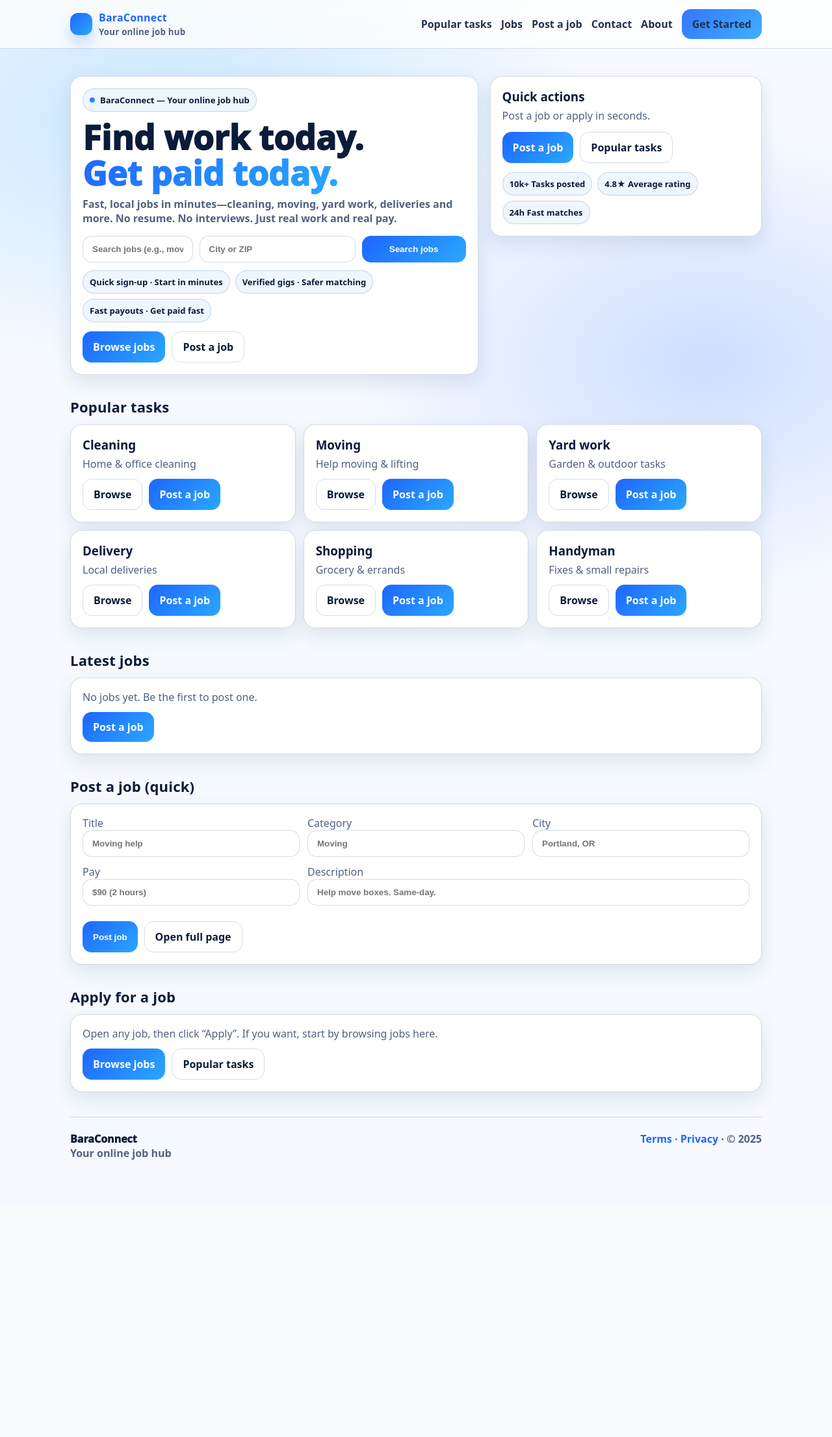
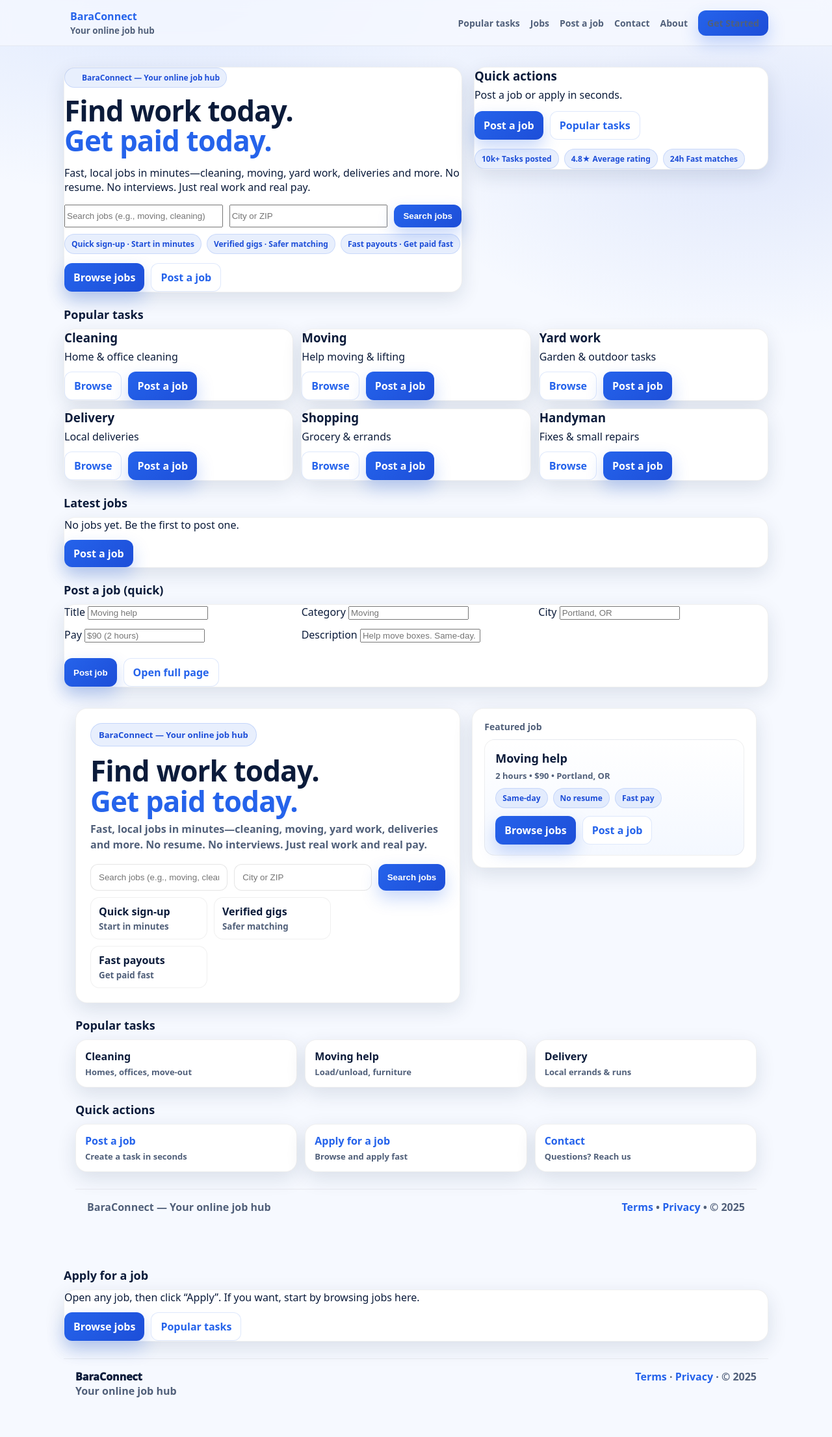
Before and after one commit to channo2025/Fastwork, a FastAPI app: page / in a window 1280 px wide. Shown: the whole page at 65% size. Before the commit the page ends 1785 px from the top, so only its background shows below. Run offline with FastAPI, Linux system fonts and the light colour scheme; some libraries are stand-ins or nearby versions.

Commit message:
Clean blue-white home design + popular tasks + post/apply sections

```diff
--- a/static/style.css
+++ b/static/style.css
@@ -1,213 +1,222 @@
 :root{
   --bg: #f6f9ff;
-  --panel: #ffffff;
-  --panel2: #eef6ff;
+  --card: #ffffff;
   --text: #0b1b3a;
-  --muted: #51617f;
-  --line: rgba(18, 60, 120, 0.18);
-
-  --blue1: #1e66ff;
-  --blue2: #2aa8ff;
-
-  --shadow: 0 12px 30px rgba(15, 40, 90, .10);
+  --muted: #51607a;
+  --blue: #2563eb;
+  --blue2:#1d4ed8;
+  --border: rgba(37,99,235,.15);
+  --shadow: 0 10px 30px rgba(13, 38, 76, .12);
   --radius: 18px;
+  --max: 1120px;
 }
 
-*{ box-sizing:border-box; }
-html, body{ margin:0; padding:0; font-family: ui-sans-serif, system-ui, -apple-system, Segoe UI, Roboto, Arial; }
-
+*{box-sizing:border-box}
 body{
-  background:
-    radial-gradient(1200px 700px at 20% 10%, rgba(42,168,255,.22), transparent 55%),
-    radial-gradient(900px 600px at 85% 30%, rgba(30,102,255,.18), transparent 60%),
-    var(--bg);
-  color: var(--text);
+  margin:0;
+  font-family: ui-sans-serif, system-ui, -apple-system, Segoe UI, Roboto, Arial;
+  color:var(--text);
+  background: radial-gradient(1200px 500px at 20% 0%, rgba(37,99,235,.10), transparent 60%),
+              radial-gradient(900px 500px at 90% 10%, rgba(29,78,216,.10), transparent 60%),
+              var(--bg);
 }
 
-a{ color: var(--blue1); text-decoration:none; }
-a:hover{ color: var(--blue2); text-decoration:underline; }
+a{color:var(--blue); text-decoration:none}
+a:hover{text-decoration:underline}
 
-.container{
-  max-width: 1100px;
-  margin: 0 auto;
-  padding: 24px 18px 60px;
-}
-
-/* NAV */
+/* Top nav */
 .nav{
   position: sticky;
-  top: 0;
-  z-index: 50;
-  background: rgba(255,255,255,.78);
-  border-bottom: 1px solid var(--line);
+  top:0;
+  z-index:50;
   backdrop-filter: blur(10px);
+  background: rgba(246,249,255,.75);
+  border-bottom:1px solid rgba(0,0,0,.06);
 }
 .nav-inner{
-  max-width:1100px;
+  max-width: var(--max);
   margin:0 auto;
-  padding: 14px 18px;
+  padding:14px 18px;
   display:flex;
   align-items:center;
   justify-content:space-between;
   gap:14px;
 }
 .brand{
-  display:flex;
+  display:flex; align-items:center; gap:10px;
+  font-weight:800;
+}
+.brand-dot{
+  width:34px; height:34px; border-radius:12px;
+  background: linear-gradient(135deg, var(--blue), #60a5fa);
+  box-shadow: 0 10px 25px rgba(37,99,235,.25);
+}
+.brand small{display:block; font-weight:600; color:var(--muted); margin-top:2px}
+
+.nav-links{
+  display:flex; gap:16px; flex-wrap:wrap;
   align-items:center;
-  gap:10px;
-  font-weight: 900;
-  letter-spacing: .2px;
+  color:var(--muted);
+  font-weight:700;
+  font-size:14px;
 }
-.logo-dot{
-  width: 34px; height: 34px; border-radius: 12px;
-  background: linear-gradient(135deg, var(--blue1), var(--blue2));
-  box-shadow: 0 12px 22px rgba(30,102,255,.25);
+.nav-links a{color:var(--muted)}
+.nav-links a:hover{color:var(--text); text-decoration:none}
+
+.btn{
+  display:inline-flex; align-items:center; justify-content:center;
+  padding:10px 14px;
+  border-radius:12px;
+  border:1px solid var(--border);
+  background: #fff;
+  font-weight:800;
 }
-.brand small{ display:block; color: var(--muted); font-weight:700; margin-top:2px; }
-.nav-links{
-  display:flex;
-  align-items:center;
-  gap:14px;
-  flex-wrap:wrap;
+.btn-primary{
+  background: linear-gradient(135deg, var(--blue), var(--blue2));
+  color:#fff;
+  border:none;
+  box-shadow: 0 12px 26px rgba(37,99,235,.25);
 }
-.nav-links a{
-  color: var(--text);
-  font-weight: 800;
-  opacity: .9;
-}
-.nav-links a:hover{ color: var(--blue1); opacity: 1; }
+.btn-primary:hover{filter:brightness(1.03); text-decoration:none}
 
-/* BUTTONS */
-.btn{
-  display:inline-flex;
-  align-items:center;
-  justify-content:center;
-  gap:10px;
-  padding: 12px 16px;
-  border-radius: 14px;
-  border: 1px solid var(--line);
-  background: var(--panel);
-  color: var(--text);
-  font-weight: 800;
-  cursor:pointer;
-  transition: transform .12s ease, box-shadow .12s ease, background .12s ease;
-}
-.btn:hover{ transform: translateY(-1px); box-shadow: 0 10px 20px rgba(15,40,90,.12); }
-.btn-primary{
-  border:none;
-  background: linear-gradient(135deg, var(--blue1), var(--blue2));
-  color:#fff;
-}
-.btn-ghost{
-  background: transparent;
-  border: 1px solid var(--line);
+/* Page container */
+.container{
+  max-width: var(--max);
+  margin: 0 auto;
+  padding: 22px 18px 44px;
 }
 
-/* CARDS */
+/* Cards */
 .card{
-  background: var(--panel);
-  border: 1px solid var(--line);
+  background: var(--card);
+  border:1px solid rgba(0,0,0,.06);
   border-radius: var(--radius);
   box-shadow: var(--shadow);
 }
-.card-pad{ padding: 18px; }
 
-.section-title{
-  margin: 34px 0 12px;
-  font-size: 22px;
-  font-weight: 900;
-  letter-spacing: .2px;
+/* HERO layout */
+.hero{
+  display:grid;
+  grid-template-columns: 1.15fr .85fr;
+  gap: 18px;
+  align-items: start;
+  margin-top: 10px;
+}
+.hero-left{padding:22px}
+.kicker{
+  display:inline-flex; gap:8px; align-items:center;
+  padding:8px 12px;
+  border-radius:999px;
+  background: rgba(37,99,235,.10);
+  border:1px solid rgba(37,99,235,.18);
+  color: var(--blue2);
+  font-weight:800;
+  font-size:13px;
+}
+h1{
+  margin:14px 0 8px;
+  font-size: 44px;
+  line-height: 1.05;
+  letter-spacing:-.02em;
+}
+h1 span{color:var(--blue)}
+.lead{
+  margin:0 0 18px;
+  color:var(--muted);
+  font-weight:600;
+  line-height:1.5;
 }
 
-.muted{ color: var(--muted); }
-
-/* HERO */
-.hero{
-  display:grid;
-  grid-template-columns: 1.2fr .8fr;
-  gap: 18px;
-  align-items: start;
-  margin-top: 18px;
-}
-@media(max-width: 900px){
-  .hero{ grid-template-columns: 1fr; }
-}
-
-.hero h1{
-  font-size: 52px;
-  line-height: 1.05;
-  margin: 0 0 10px;
-  font-weight: 1000;
-}
-.grad{
-  background: linear-gradient(135deg, var(--blue1), var(--blue2));
-  -webkit-background-clip: text;
-  background-clip: text;
-  color: transparent;
-}
-.hero p{ margin:0; color: var(--muted); font-weight:700; }
-
+/* search bar */
 .searchbar{
   display:grid;
-  grid-template-columns: 1fr 240px 160px;
-  gap: 10px;
-  margin-top: 16px;
+  grid-template-columns: 1fr 1fr auto;
+  gap:10px;
+  margin: 14px 0 10px;
 }
-@media(max-width: 900px){
-  .searchbar{ grid-template-columns: 1fr; }
+.input{
+  width:100%;
+  padding:12px 12px;
+  border-radius:12px;
+  border:1px solid rgba(0,0,0,.10);
+  outline:none;
+  background:#fff;
 }
+.input:focus{
+  border-color: rgba(37,99,235,.45);
+  box-shadow: 0 0 0 4px rgba(37,99,235,.12);
+}
+.badges{
+  display:flex; gap:10px; flex-wrap:wrap;
+  margin-top: 10px;
+}
+.badge{
+  padding:10px 12px;
+  border-radius:14px;
+  border:1px solid rgba(0,0,0,.06);
+  background:#fff;
+  font-weight:800;
+  color:var(--text);
+  min-width: 180px;
+}
+.badge small{display:block; color:var(--muted); font-weight:700; margin-top:3px}
 
-/* Inputs */
-input, textarea, select{
-  width: 100%;
-  padding: 12px 14px;
-  border-radius: 14px;
-  border: 1px solid var(--line);
-  background: #fff;
+/* right side preview card */
+.hero-right{padding:18px}
+.preview-title{font-weight:900; font-size:14px; color:var(--muted); margin-bottom:10px}
+.job-card{
+  padding:16px;
+  border-radius:16px;
+  border:1px solid rgba(0,0,0,.06);
+  background: linear-gradient(180deg, #ffffff, #f4f8ff);
+}
+.job-card h3{margin:0 0 6px; font-size:18px}
+.meta{color:var(--muted); font-weight:700; font-size:13px}
+.pills{display:flex; flex-wrap:wrap; gap:8px; margin-top:10px}
+.pill{
+  font-size:12px;
+  font-weight:800;
+  color: var(--blue2);
+  background: rgba(37,99,235,.10);
+  border:1px solid rgba(37,99,235,.16);
+  padding:6px 10px;
+  border-radius:999px;
+}
+.actions{display:flex; gap:10px; margin-top:12px}
+
+/* sections on home */
+.section-title{
+  margin: 22px 0 10px;
+  font-size: 18px;
+  font-weight: 900;
   color: var(--text);
-  outline: none;
-  font-weight: 700;
 }
-textarea{ min-height: 110px; resize: vertical; }
-input:focus, textarea:focus, select:focus{
-  border-color: rgba(30,102,255,.55);
-  box-shadow: 0 0 0 4px rgba(30,102,255,.12);
-}
-
-/* Pills */
-.pills{ display:flex; flex-wrap:wrap; gap:8px; margin-top:12px; }
-.pill{
-  background: var(--panel2);
-  border: 1px solid var(--line);
-  border-radius: 999px;
-  padding: 8px 10px;
-  font-weight: 800;
-  color: var(--text);
-  font-size: 13px;
-}
-
 .grid-3{
   display:grid;
   grid-template-columns: repeat(3, 1fr);
   gap: 12px;
 }
-@media(max-width: 900px){ .grid-3{ grid-template-columns: 1fr; } }
+.small-card{padding:14px}
+.small-card .t{font-weight:900}
+.small-card .d{color:var(--muted); font-weight:700; margin-top:4px; font-size:13px}
 
-.job-item h3{ margin:0 0 8px; font-size: 18px; }
-.job-meta{ color: var(--muted); font-weight: 800; font-size: 13px; margin-bottom: 8px; }
-.job-desc{ color: var(--muted); font-weight: 650; }
-
-.actions{ display:flex; gap:10px; flex-wrap:wrap; margin-top: 12px; }
-
-/* FOOTER */
+/* footer */
 .footer{
-  margin-top: 38px;
-  padding: 22px 0 10px;
-  border-top: 1px solid var(--line);
+  margin-top: 26px;
+  padding: 16px 18px;
   color: var(--muted);
-  font-weight: 800;
+  font-weight:700;
   display:flex;
   justify-content:space-between;
   gap:12px;
   flex-wrap:wrap;
+  border-top:1px solid rgba(0,0,0,.06);
 }
+
+/* responsive */
+@media (max-width: 920px){
+  .hero{grid-template-columns: 1fr}
+  h1{font-size:38px}
+  .grid-3{grid-template-columns: 1fr}
+  .searchbar{grid-template-columns: 1fr}
+}
--- a/templates/index.html
+++ b/templates/index.html
@@ -123,6 +123,77 @@
   </form>
 </div>
 
+<div class="container">
+  <div class="hero">
+    <div class="card hero-left">
+      <div class="kicker">BaraConnect — Your online job hub</div>
+      <h1>Find work today.<br><span>Get paid today.</span></h1>
+      <p class="lead">
+        Fast, local jobs in minutes—cleaning, moving, yard work, deliveries and more.
+        No resume. No interviews. Just real work and real pay.
+      </p>
+
+      <form class="searchbar" action="/jobs" method="get">
+        <input class="input" name="q" placeholder="Search jobs (e.g., moving, cleaning)" />
+        <input class="input" name="loc" placeholder="City or ZIP" />
+        <button class="btn btn-primary" type="submit">Search jobs</button>
+      </form>
+
+      <div class="badges">
+        <div class="badge">Quick sign-up <small>Start in minutes</small></div>
+        <div class="badge">Verified gigs <small>Safer matching</small></div>
+        <div class="badge">Fast payouts <small>Get paid fast</small></div>
+      </div>
+    </div>
+
+    <div class="card hero-right">
+      <div class="preview-title">Featured job</div>
+      <div class="job-card">
+        <h3>Moving help</h3>
+        <div class="meta">2 hours • $90 • Portland, OR</div>
+
+        <div class="pills">
+          <div class="pill">Same-day</div>
+          <div class="pill">No resume</div>
+          <div class="pill">Fast pay</div>
+        </div>
+
+        <div class="actions">
+          <a class="btn btn-primary" href="/jobs">Browse jobs</a>
+          <a class="btn" href="/post-job">Post a job</a>
+        </div>
+      </div>
+    </div>
+  </div>
+
+  <div class="section-title">Popular tasks</div>
+  <div class="grid-3">
+    <div class="card small-card"><div class="t">Cleaning</div><div class="d">Homes, offices, move-out</div></div>
+    <div class="card small-card"><div class="t">Moving help</div><div class="d">Load/unload, furniture</div></div>
+    <div class="card small-card"><div class="t">Delivery</div><div class="d">Local errands & runs</div></div>
+  </div>
+
+  <div class="section-title">Quick actions</div>
+  <div class="grid-3">
+    <a class="card small-card" href="/post-job">
+      <div class="t">Post a job</div><div class="d">Create a task in seconds</div>
+    </a>
+    <a class="card small-card" href="/jobs">
+      <div class="t">Apply for a job</div><div class="d">Browse and apply fast</div>
+    </a>
+    <a class="card small-card" href="/contact">
+      <div class="t">Contact</div><div class="d">Questions? Reach us</div>
+    </a>
+  </div>
+
+  <div class="footer">
+    <div><strong>BaraConnect</strong> — Your online job hub</div>
+    <div>
+      <a href="/terms">Terms</a> • <a href="/privacy">Privacy</a> • © 2025
+    </div>
+  </div>
+</div>
+
 <!-- ✅ Apply section on HOME (guidé) -->
 <h2 class="section-title">Apply for a job</h2>
 <div class="card card-pad">
```
